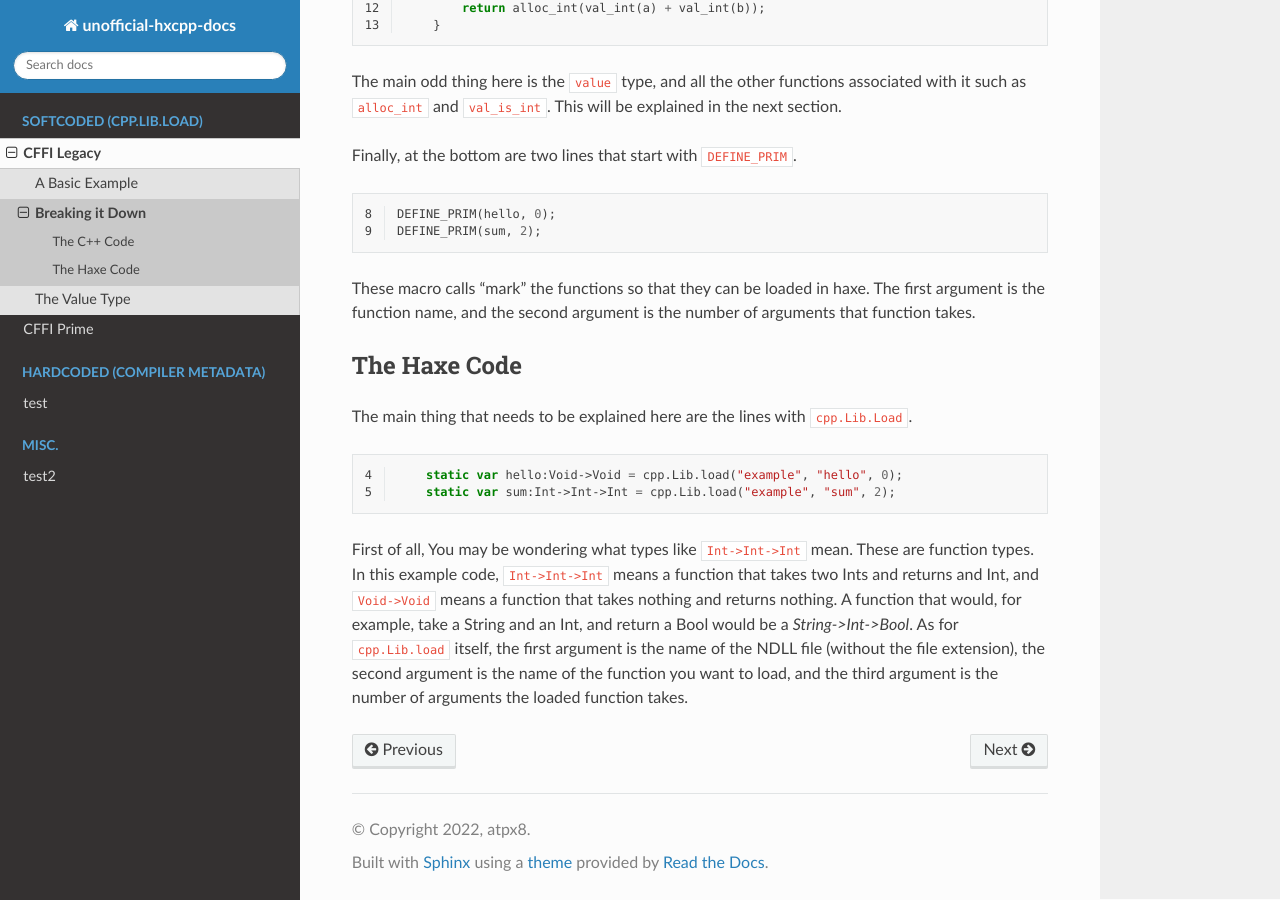
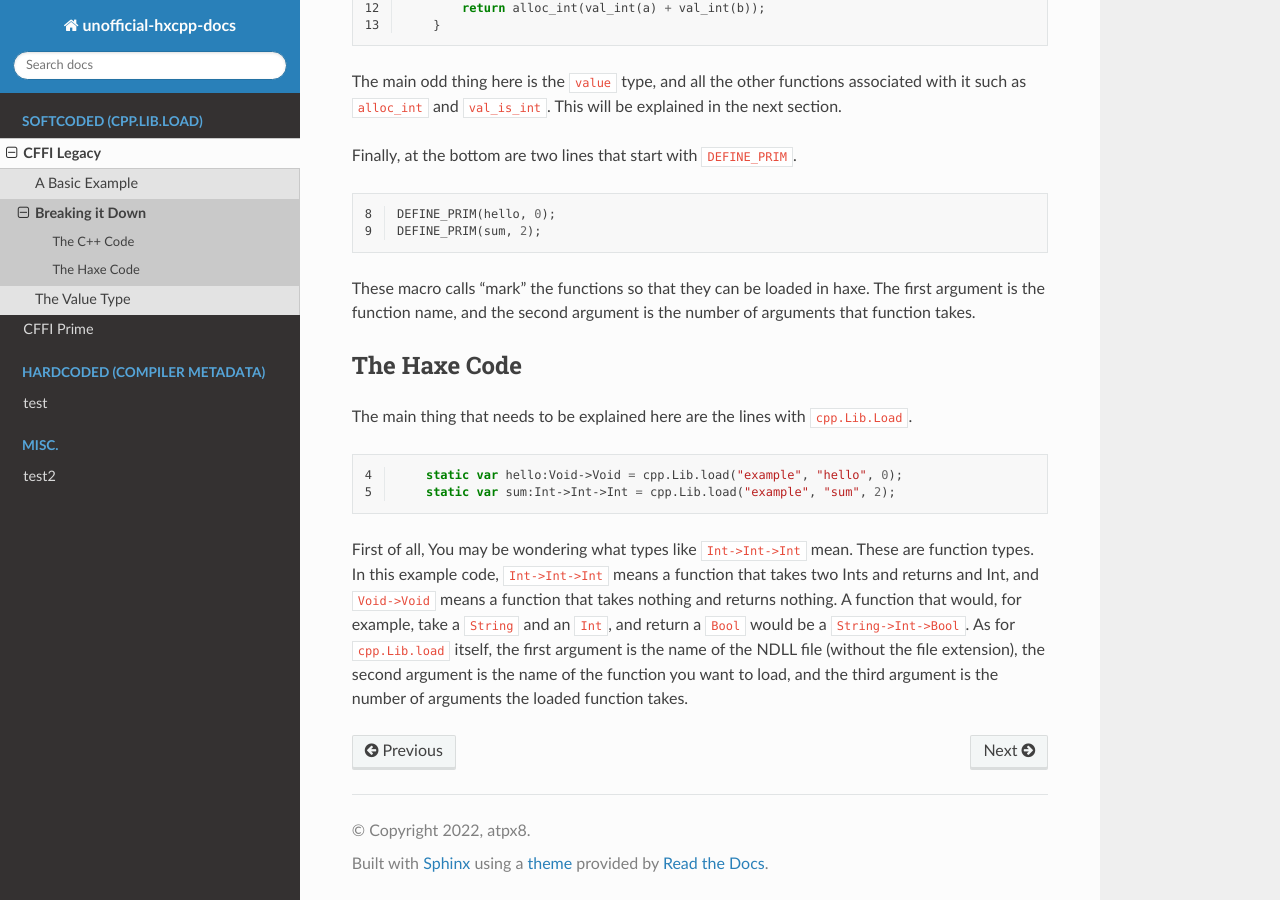
Before and after one commit to SomeoneSom/unofficial-hxcpp-docs, a Sphinx documentation site: the page built from docs/source/softcoding/legacy/explanation.rst, in a window 1280 px wide and 900 px high, scrolled down 884 px. Built offline with Sphinx 7.4.7 and the Read the Docs theme 2.0.0, drawn with Linux system fonts in a browser that asks for light colours.

Commit message:
actually dont fuck up code blocks aaaa

```diff
--- a/docs/source/softcoding/legacy/explanation.rst
+++ b/docs/source/softcoding/legacy/explanation.rst
@@ -65,6 +65,7 @@ The main thing that needs to be explained here are the lines with ``cpp.Lib.Load
         static var sum:Int->Int->Int = cpp.Lib.load("example", "sum", 2);
 
 First of all, You may be wondering what types like ``Int->Int->Int`` mean. These are function types.
-In this example code, ``Int->Int->Int`` means a function that takes two Ints and returns and Int, and ``Void->Void`` means a function that takes nothing and returns nothing. A function that would, for example, take a String and an Int, and return a Bool would be a `String->Int->Bool`.
+In this example code, ``Int->Int->Int`` means a function that takes two Ints and returns and Int, and ``Void->Void`` means a function that takes nothing and returns nothing.
+A function that would, for example, take a ``String`` and an ``Int``, and return a ``Bool`` would be a ``String->Int->Bool``.
 As for ``cpp.Lib.load`` itself, the first argument is the name of the NDLL file (without the file extension),
 the second argument is the name of the function you want to load, and the third argument is the number of arguments the loaded function takes.
```
